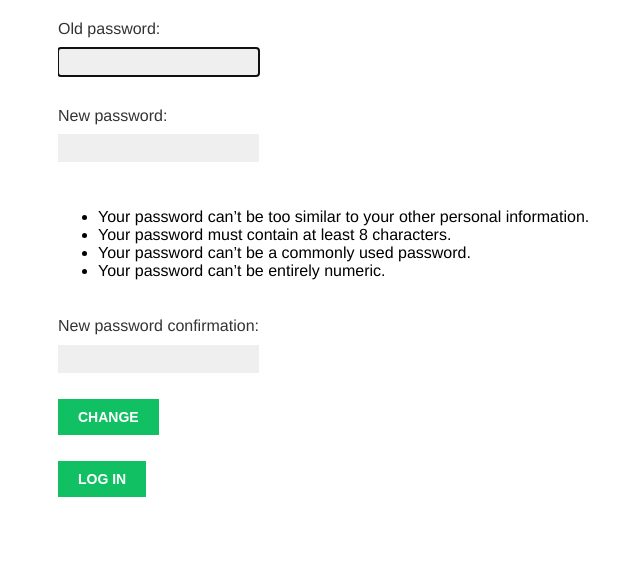
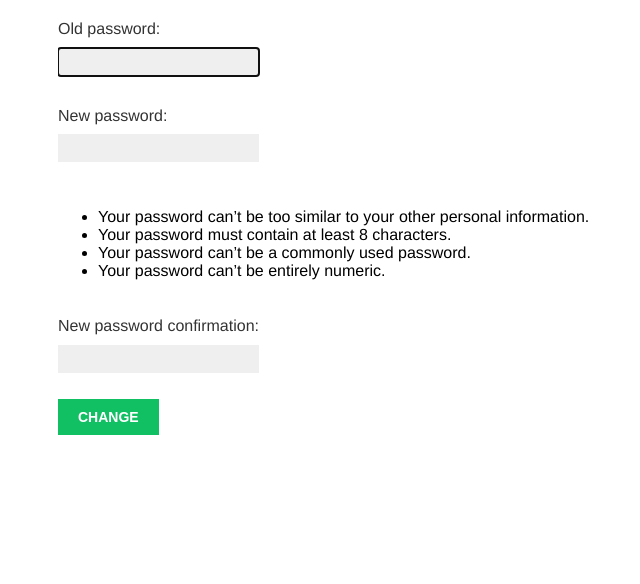
Before and after one commit to MehediMashfan086/Social-Website-Project, a Django app: page /account/password_change/ in a window 1280 px wide. Shown: the part 202-786 px from the top of the page, without its empty margins (42-682 px from the left). Run offline with Django 3.2, Linux system fonts and the light colour scheme; a user stored in the database is signed in; some web fonts are replaced.

Commit message:
Saving to GitHub

```diff
--- a/account/templates/registration/password_change_form.html
+++ b/account/templates/registration/password_change_form.html
@@ -11,7 +11,5 @@
     {{ form.as_p }}
         <p><input type="submit" name="next" value="Change"/></p>
     {% csrf_token %}
-        <input type="hidden" name="next" value="{{ next }}"/>
-    <p><input type="submit" value="Log in"></p>
 </form>
 {% endblock content %}
```
